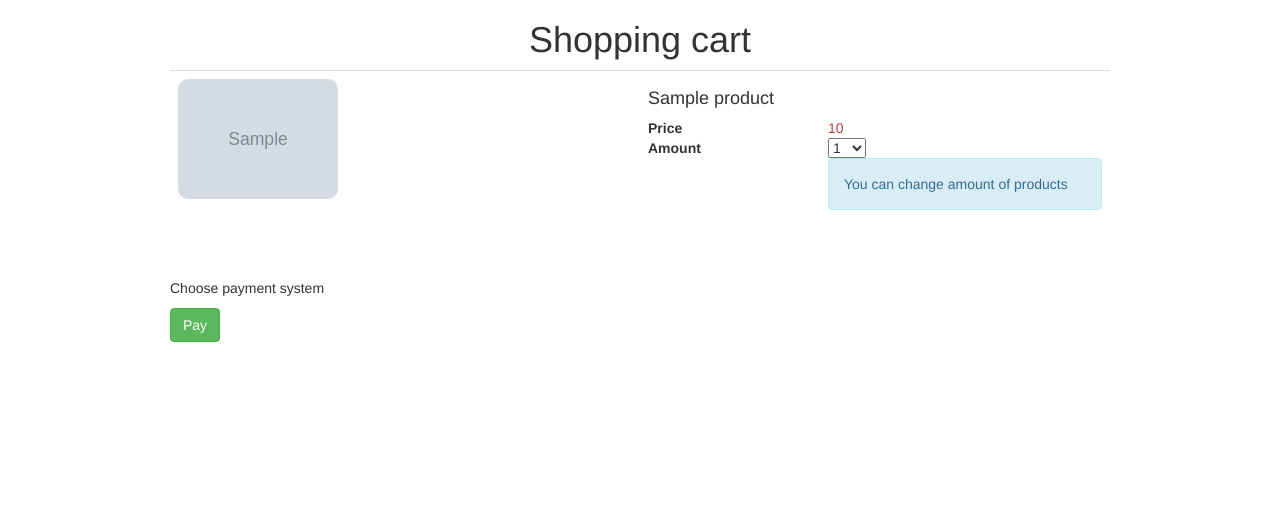
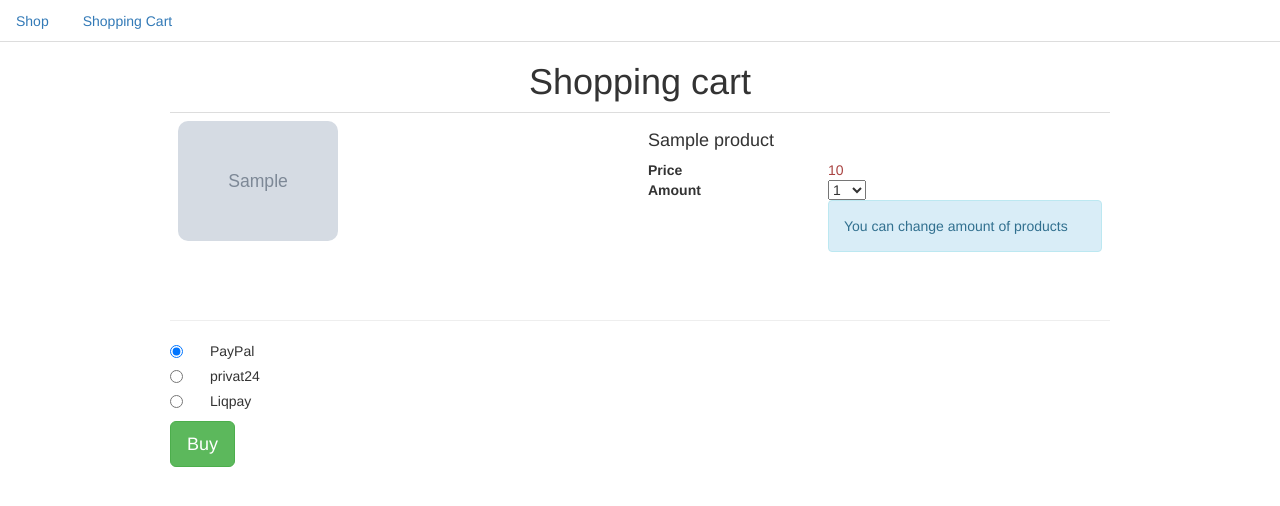
Before and after one commit to KovalKt/my_shop, a Flask app: template shop/templates/shopping_cart.html in a window 1280 px wide. Shown: the top 506 px of the page. Run offline with Flask 2, Linux system fonts and the light colour scheme; the template is opened without the code that fills it: values that come from a table or form of the project are taken from there, others are empty; tables that the repository leaves empty hold one stand-in row (values such as "Sample post"); grey boxes marked "Sample" are stand-in pictures; some libraries are stand-ins or nearby versions.

Commit message:
add payment systems; add navbar

```diff
--- a/shop/__init__.py
+++ b/shop/__init__.py
@@ -1,10 +1,10 @@
 from flask import Flask
 from models import db
+
 
 app = Flask(__name__)
 app.config.from_object('config')
 
 db.init_app(app)
 
-
 from . import views
--- /dev/null
+++ b/shop/forms.py
@@ -0,0 +1,7 @@
+from flask_wtf import Form
+from wtforms.fields import RadioField
+from wtforms.validators import Required
+
+class PaymentSettingsForm(Form):
+    payment_system = RadioField('Choose payment system', [Required()],
+        choices=[('PayPal', 'PayPal'), ('Privat24', 'privat24'), ('Liqpay', 'Liqpay')], default='PayPal')
--- a/shop/templates/layout.html
+++ b/shop/templates/layout.html
@@ -7,6 +7,14 @@
     <script src="{{url_for('static', filename='jquery.min.js')}}"></script>
     <script src="{{url_for('static', filename='bootstrap.min.js')}}"></script>
     <script src="static/js/index.js"></script>
+    <ul class="nav nav-tabs">
+        <li class={{"active" if request.endpoint == 'index' else ""}}>
+            <a href="{{url_for('index')}}">Shop</a>
+        </li>
+        <li class={{"active" if request.endpoint == 'shopping_cart' else ""}}>
+            <a href="{{url_for('shopping_cart')}}">Shopping Cart</a>
+        </li>
+    </ul>
     <div class="container">
         {% block body %}{% endblock %}
     </div>
--- a/shop/templates/shopping_cart.html
+++ b/shop/templates/shopping_cart.html
@@ -1,6 +1,7 @@
 {% extends "layout.html" %}
 {% block body %}
-  <h1 class="text-center"> Shopping cart </h1>
+    <h1 class="text-center"> Shopping cart </h1>
+    {% if products %}
         <table class="table table-hover">
             {% for product in products %}
                 <tr>
@@ -33,10 +34,22 @@
             {% endfor %}
         </table>
 
-        <p>Choose payment system</p>
+        <hr/>
 
-        <button type="button" class="btn btn-success">
-            Pay
-        </button>
+        <form action="/pay-now" method="post">
+            {% for system in form.payment_system %}
+                <div class="radio">
+                    <label>{{ system }}{{ system.label }}</label>
+                </div>
+            {% endfor %}
 
+            <button type="submit" class="btn btn-success btn-lg">
+                Buy
+            </button>
+        </form>
+    {% else %}
+        <div class="alert alert-warning">
+            You didn't add any product to Sopping Cart yet
+        </div>
+    {% endif %}
 {% endblock %}
--- a/shop/views.py
+++ b/shop/views.py
@@ -1,7 +1,11 @@
-from flask import render_template, session, jsonify, request
+from flask import request, url_for, session, redirect
+from flask import jsonify, render_template, flash
 from . import app
 from .models import Product
-from .helper import cart_session
+from .forms import PaymentSettingsForm
+from .helper import set_cart_session, clear_cart_session, get_order_details
+from .payment_settings import PayPal, Privat24, Liqpay
+
 
 @app.before_request
 def make_session_permanent():
@@ -18,12 +22,14 @@ def index():
 
 @app.route('/shopping_cart', methods=['GET','POST'])
 def shopping_cart():
-    cart_session()
+    set_cart_session()
 
     if request.method == "POST":
         id = int(request.form['id'])
         qty = int(request.form['qty'])
         session["cart"][str(id)] = qty #set new amount
+
+    form = PaymentSettingsForm()
 
     products = Product.query.filter(Product.id.in_(session["cart"])).all()
 
@@ -36,7 +42,11 @@ def shopping_cart():
         else:
             product_amount[product.id] = session["cart"].get(str(product.id))
 
-    return render_template('shopping_cart.html', products=products, product_amount=product_amount)
+    return render_template('shopping_cart.html',
+        products=products,
+        product_amount=product_amount,
+        form=form
+    )
 
 
 @app.route('/add_to_cart', methods=['POST'])
@@ -45,7 +55,19 @@ def add_to_cart():
         id = int(request.form['id'])
         qty = int(request.form['qty'])
 
-        cart_session()
+        set_cart_session()
         session["cart"][str(id)] = session["cart"].get(str(id), 0) + qty
 
         return jsonify(status='ok')
+
+@app.route('/pay-now', methods=['POST'])
+def pay_now():
+    form = PaymentSettingsForm()
+    system = eval(request.form['payment_system'])()
+    total_price = get_order_details()
+
+    flash(system.pay(total_price, "UAH"))
+
+    clear_cart_session()
+
+    return redirect(url_for('index'))
```
Also changed, not shown: shop/helper.py (added, +24 -0 lines), shop/payment_settings.py (added, +34 -0 lines), shop/templates/index.html (+10 -3 lines), manage.py (line endings or trailing spaces), shop/static/js/index.js (line endings or trailing spaces).
